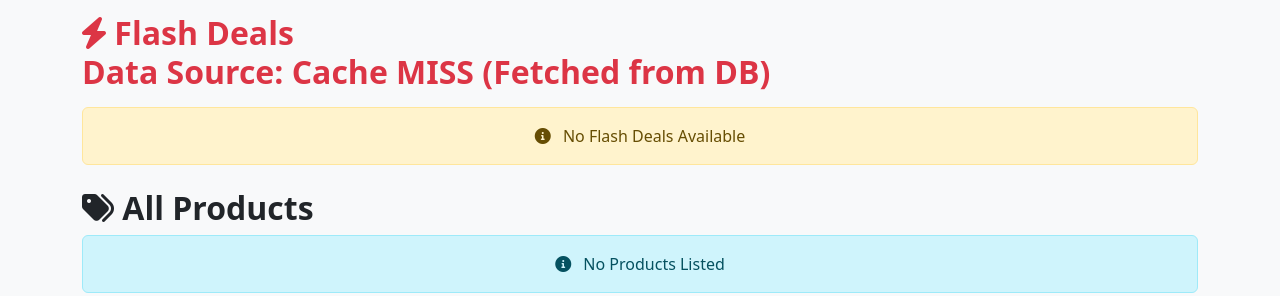
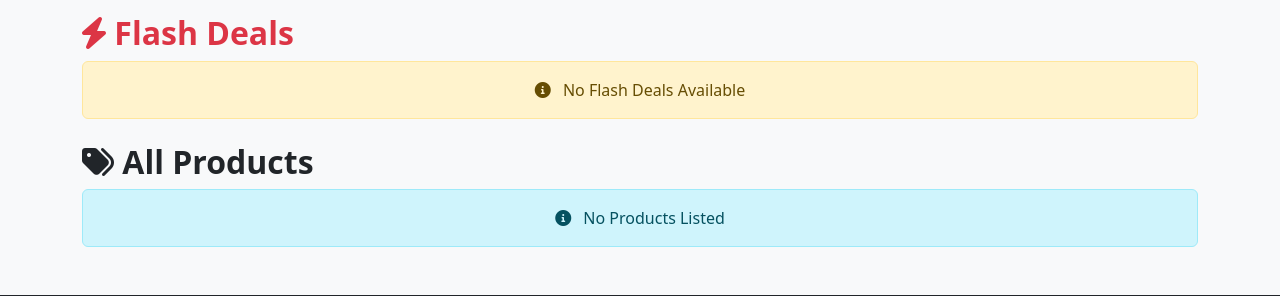
Before and after one commit to Amabellzq/INF2006_Group24, a Flask app: page / in a window 1280 px wide. Shown: the part 614-910 px from the top of the page. Run offline with Flask 3, Linux system fonts and the light colour scheme; data that the repository does not hold is empty.

Commit message:
remove cache print

```diff
--- a/webapp/templates/home.html
+++ b/webapp/templates/home.html
@@ -26,7 +26,6 @@
     <div class="mb-4">
         <h2 class="text-danger fw-bold">
             <i class="fas fa-bolt"></i> Flash Deals
-            <p>Data Source: {{ cache_status }}</p>
         </h2>
 
         {% if flash_deals %}
```
